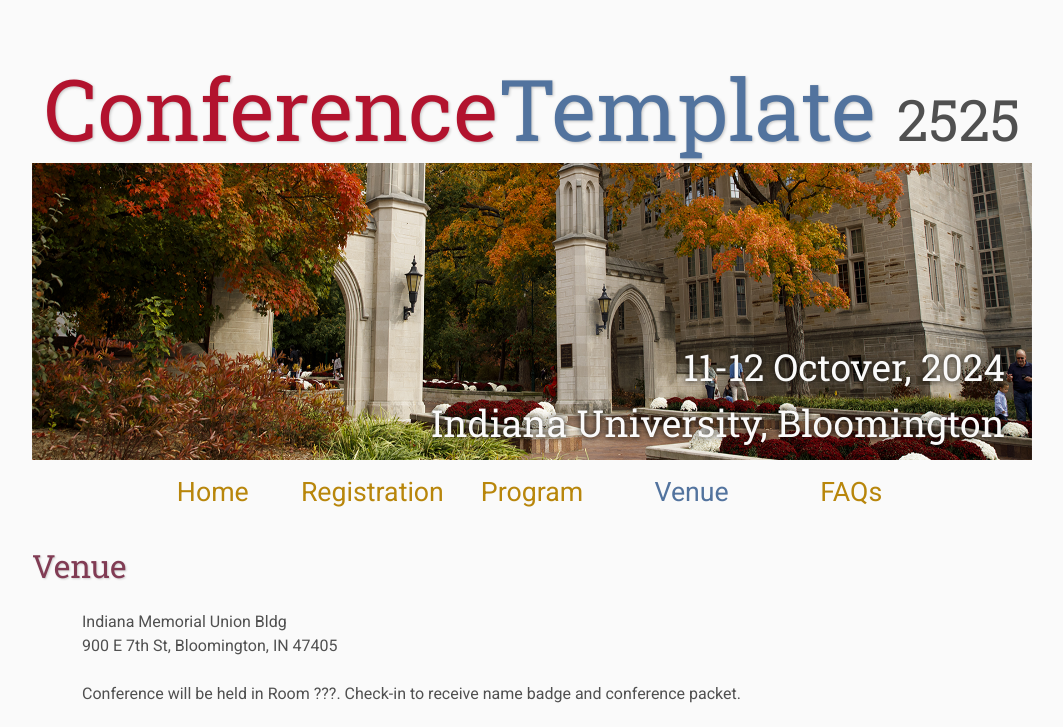
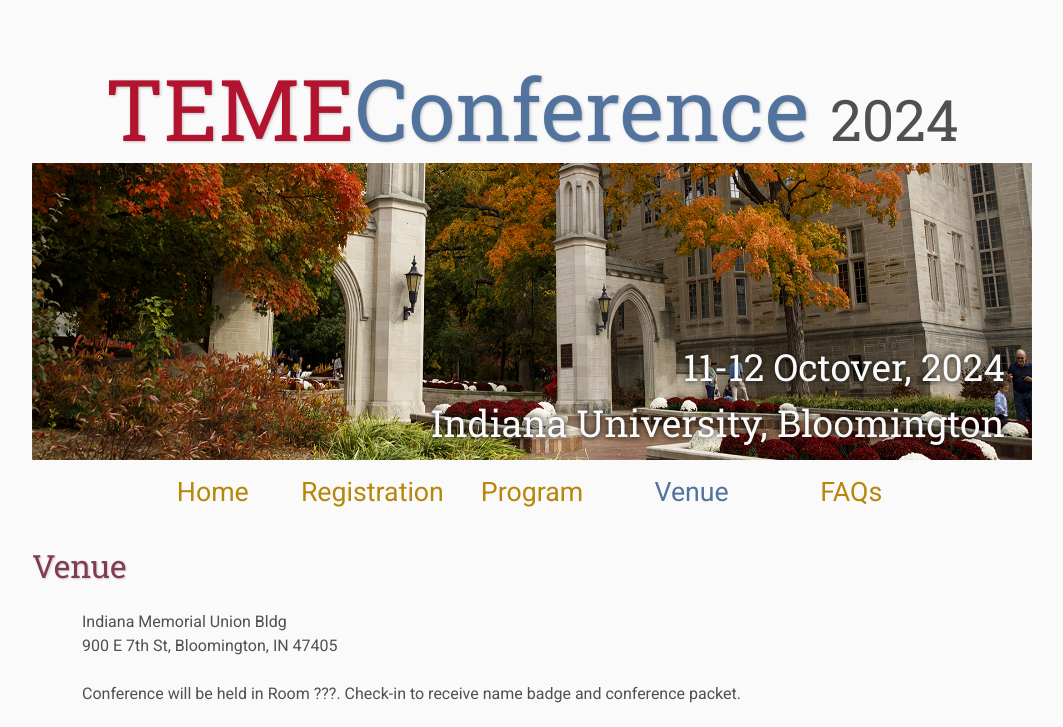
Before and after one commit to teme2024/teme2024.github.io, a plain HTML site: page directions/index.html in a window 1280 px wide. Shown: the top 727 px of the page, without its empty margins (108-1171 px from the left). Drawn offline with Linux system fonts and the light colour scheme; files that its build step writes are made by us from their sources.

Commit message:
Update index.html

```diff
--- a/directions/index.html
+++ b/directions/index.html
@@ -17,7 +17,7 @@
     <div class="banner">
         <img src="assets/banner1.jpg" alt="Conference Template Banner">
         <div class="top-left">
-            <span class="title1">Conference</span><span class="title2">Template</span> <span class="year">2525</span>
+            <span class="title1">TEME</span><span class="title2">Conference</span> <span class="year">2024</span>
         </div>
         <div class="bottom-right">
             11-12 Octover, 2024 <br> Indiana University, Bloomington
```
